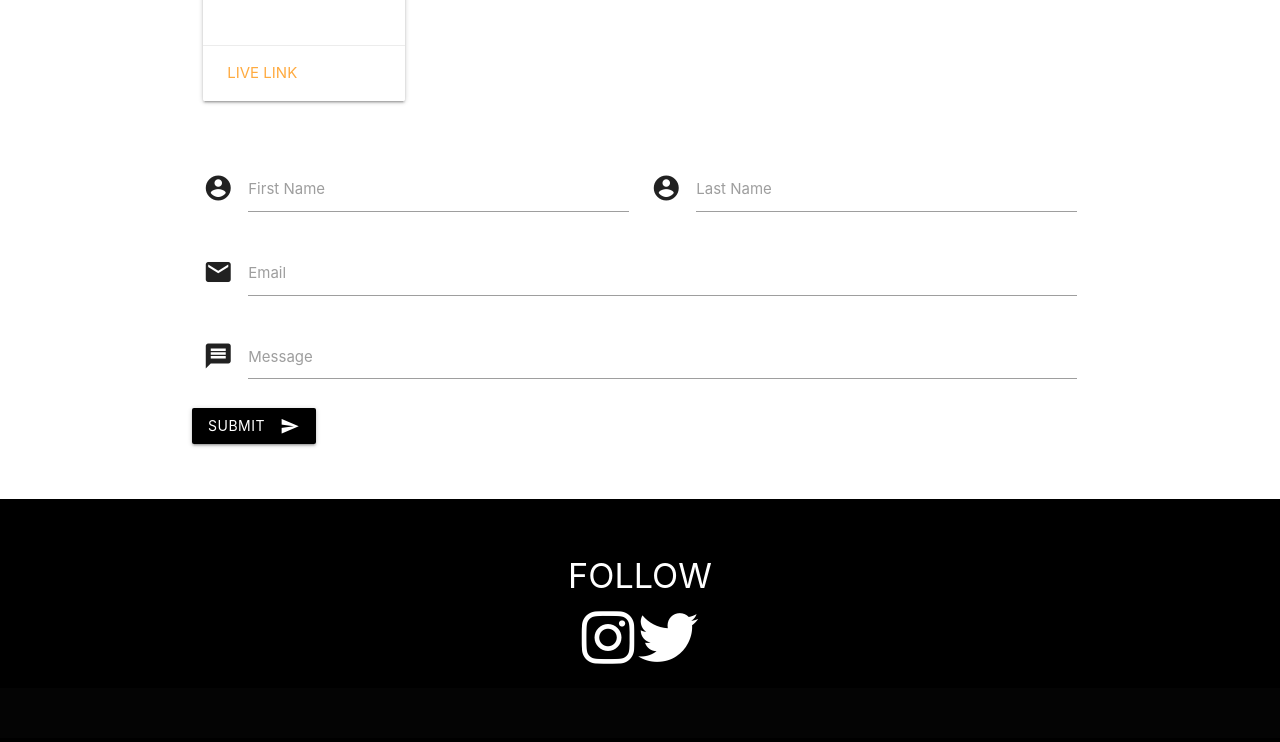
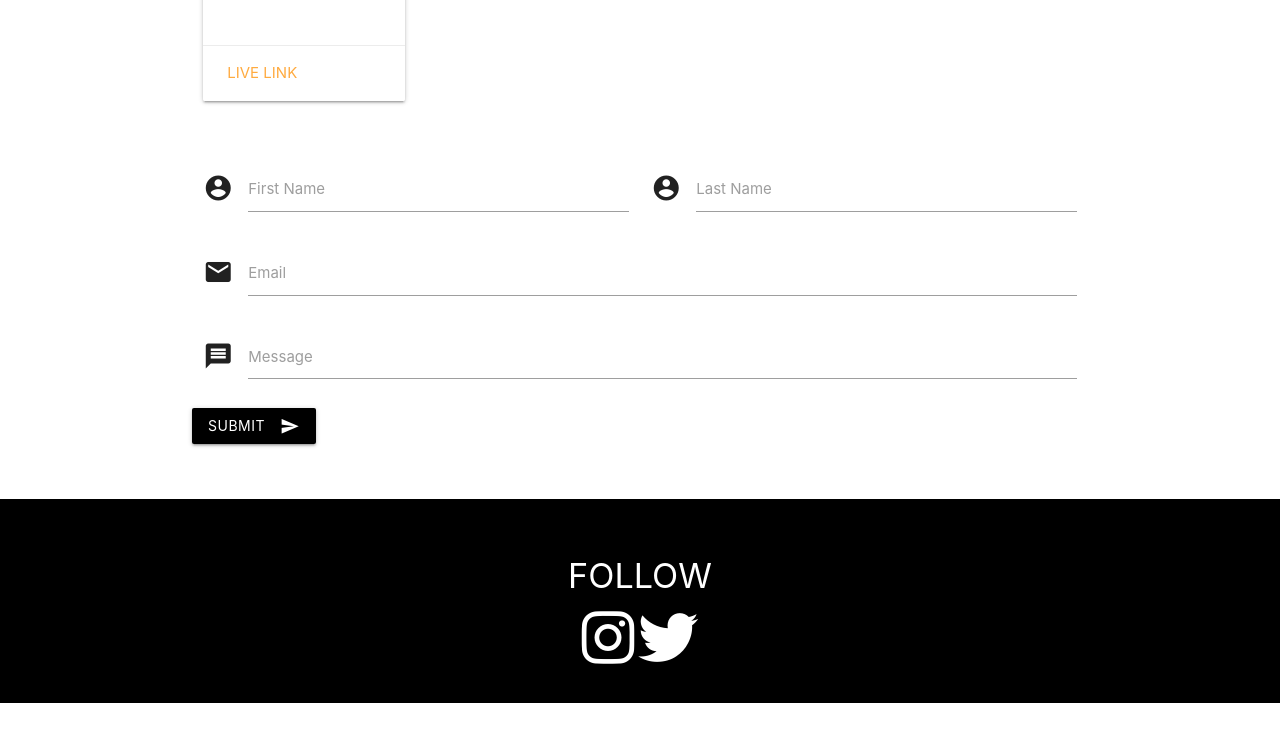
Before and after one commit to Zlhbz/updated_portfolio_page, a plain HTML site: page index.html in a window 1280 px wide. Shown: the part 1266-2008 px from the top of the page. After the commit the page ends 1969 px from the top, so only its background shows below. Drawn offline with nearby package versions, Linux system fonts and the light colour scheme.

Commit message:
README.md was updated

```diff
--- a/index.html
+++ b/index.html
@@ -225,11 +225,11 @@
 
                 </div>
             </div>
-            <div class="footer-copyright">
+            <!-- <div class="footer-copyright">
                 <div class="container">
-                    <!-- Made by <a class="orange-text text-lighten-3" href="http://materializecss.com">Materialize</a> -->
-                </div>
-            </div>
+                   Made by <a class="orange-text text-lighten-3" href="http://materializecss.com">Materialize</a> -->
+            <!-- </div> -->
+            <!-- </div> -->
         </footer>
     </section>
 
```
Also changed, not shown: 1 other file.
